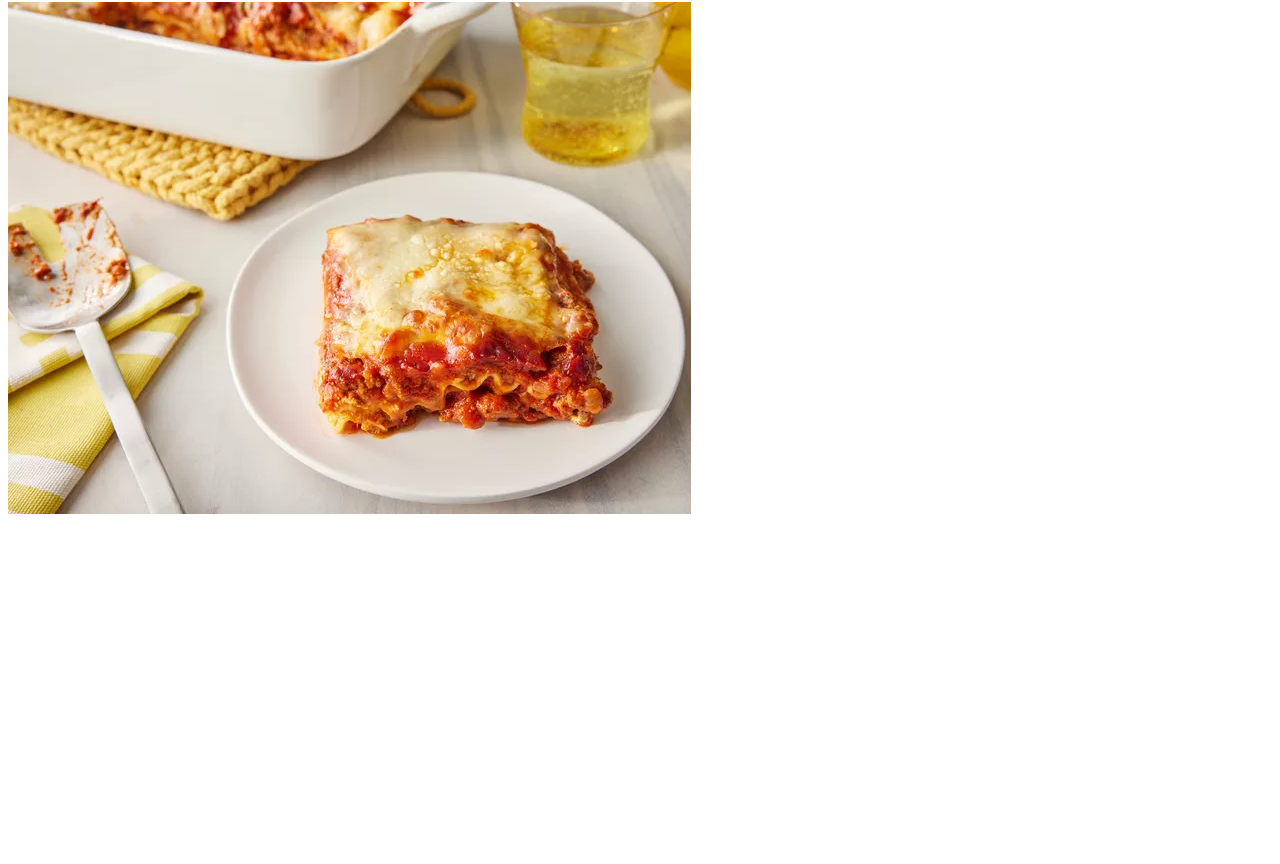
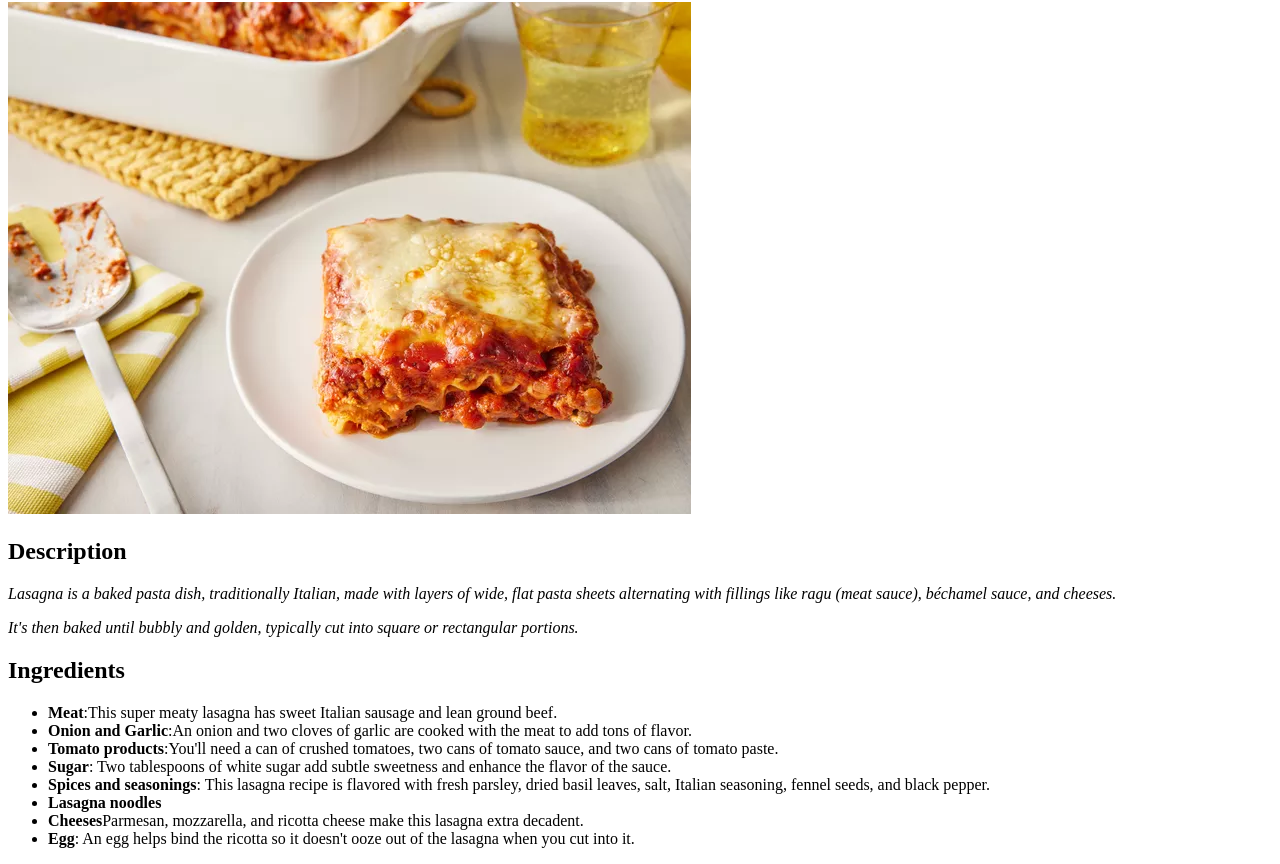
Before and after one commit to edwickthomas/odin-recipes, a plain HTML site: page recipes/lasagna.html in a window 1280 px wide. Shown: the part 104-968 px from the top of the page. Before the commit the page ends 800 px from the top, so only its background shows below. Drawn offline with Linux system fonts and the light colour scheme.

Commit message:
add description of the recipie and add ingredients as ul

```diff
--- a/recipes/lasagna.html
+++ b/recipes/lasagna.html
@@ -7,6 +7,28 @@
     <body>
         <a href="../index.html">Home</a>
         <h1>Lasagna</h1>
-        <img src="lasagna-image.webp" alt="an image of a tasty lasagna">
+            <img src="lasagna-image.webp" alt="an image of a tasty lasagna">
+        <h2>Description</h2>
+            <p>
+                <em>Lasagna is a baked pasta dish, traditionally Italian, made with layers of wide,
+                flat pasta sheets alternating with fillings like ragu (meat sauce),
+                béchamel sauce, and cheeses. </p>
+            <p>
+                It's then baked until bubbly and golden,
+                typically cut into square or rectangular portions. </em>
+            </p>
+        <h2>Ingredients</h2>
+            <ul>
+                <li><strong>Meat</strong>:This super meaty lasagna has sweet Italian sausage and lean ground beef.</li>
+                <li><strong>Onion and Garlic</strong>:An onion and two cloves of garlic are cooked with the meat to add tons of flavor.</li>
+                <li><strong>Tomato products</strong>:You'll need a can of crushed tomatoes, two cans of tomato sauce, and two cans of tomato paste.</li>
+                <li><strong>Sugar</strong>: Two tablespoons of white sugar add subtle sweetness and enhance the flavor of the sauce.</li>
+                <li><strong>Spices and seasonings</strong>: This lasagna recipe is flavored with fresh parsley, dried basil leaves, salt, Italian seasoning, fennel seeds, and black pepper.</li>
+                <li><strong>Lasagna noodles</strong></li>
+                <li><strong>Cheeses</strong>Parmesan, mozzarella, and ricotta cheese make this lasagna extra decadent.</li>
+                <li><strong>Egg</strong>: An egg helps bind the ricotta so it doesn't ooze out of the lasagna when you cut into it.</li>
+
+            </ul>
+
     </body>
 </html>
```
